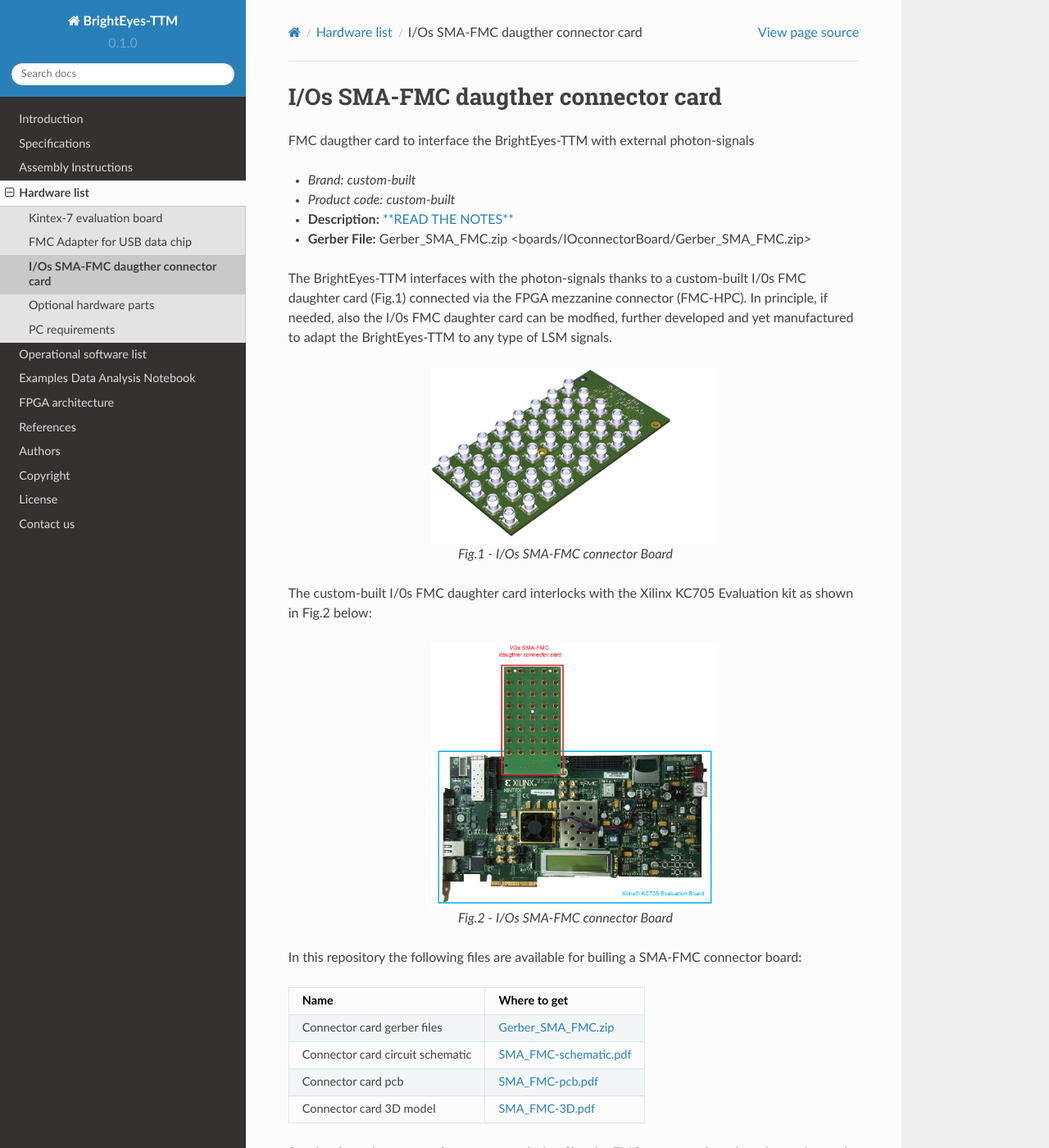
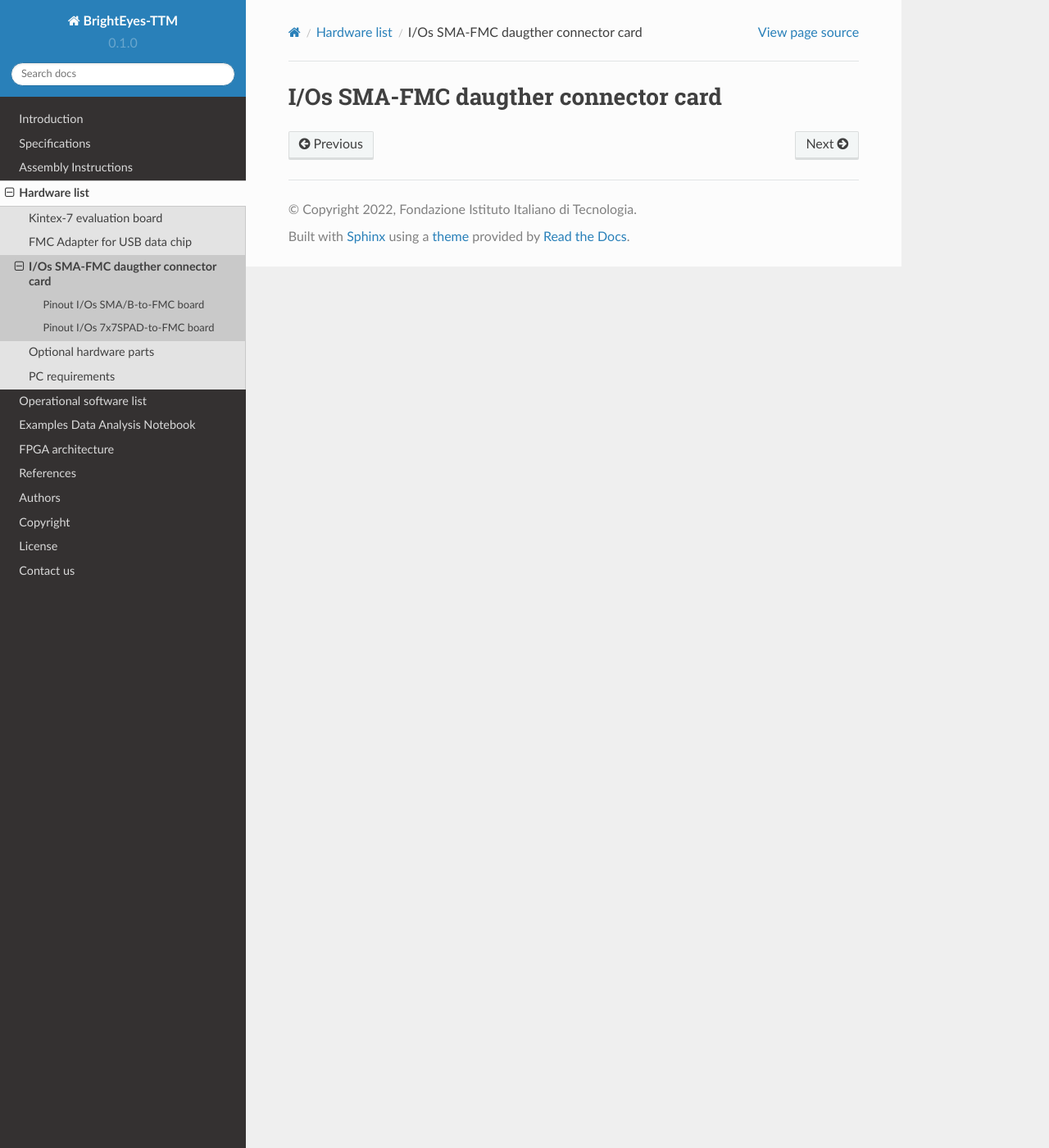
Before and after one commit to mattia-donato/BrightEyes-TTM-docs, a Sphinx documentation site: the page built from docs/source/IOConnectorBoard.md, in a window 1280 px wide and 1400 px high. Shown: the whole window at 82% size. Built offline with Sphinx 7.4.7 and the Read the Docs theme 2.0.0, drawn with Linux system fonts in a browser that asks for light colours; some of the changed text lies outside the part shown.

Commit message:
Update IOConnectorBoard.md

````diff
--- a/docs/source/IOConnectorBoard.md
+++ b/docs/source/IOConnectorBoard.md
@@ -1,165 +1,7 @@
 # I/Os SMA-FMC daugther connector card
 
-FMC daugther card to interface the BrightEyes-TTM with external photon-signals
-
-- *Brand:* *custom-built*
-- *Product code:* *custom-built*
-- **Description:** {doc}`**READ THE NOTES** <IOConnectorBoard>`
-- **Gerber File:** Gerber_SMA_FMC.zip \<boards/IOconnectorBoard/Gerber_SMA_FMC.zip>
-
-The BrightEyes-TTM interfaces with the photon-signals thanks to a custom-built I/0s FMC daughter card (Fig.1) connected via the FPGA mezzanine connector (FMC-HPC). In principle, if needed, also the I/0s FMC daughter card can be modfied, further developed and yet manufactured to adapt the BrightEyes-TTM to any type of LSM signals.
-
-:::{figure} img/SMA_FMC_IO_daughtercard.PNG
-:align: center
-:alt: I/Os SMA-FMC connector Board
-:width: 50%
-
-Fig.1 - I/Os SMA-FMC connector Board
-:::
-
-The custom-built I/0s FMC daughter card interlocks with the Xilinx KC705 Evaluation kit as shown in Fig.2 below:
-
-:::{figure} img/ConnectorBoard_connections.PNG
-:align: center
-:alt: ConnectorBoard_connections
-:width: 50%
-
-Fig.2 - I/Os SMA-FMC connector Board
-:::
-
-In this repository the following files are available for builing a SMA-FMC connector board:
-
-```{eval-rst}
-.. list-table::
-   :header-rows: 1
-
-   * - Name
-     - Where to get
-   * - Connector card gerber files
-     - `Gerber_SMA_FMC.zip </boards/IOconnectorBoard/Gerber_SMA_FMC.zip>`_
-   * - Connector card circuit schematic
-     - `SMA_FMC-schematic.pdf </boards/IOconnectorBoard/SMA_FMC-schematic.pdf>`_
-   * - Connector card pcb
-     - `SMA_FMC-pcb.pdf </boards/IOconnectorBoard/SMA_FMC-pcb.pdf>`_
-   * - Connector card 3D model
-     - `SMA_FMC-3D.pdf </boards/IOconnectorBoard/SMA_FMC-3D.pdf>`_
-
+```{toctree}
+:hidden:
+pinout5x5
+pinout7x7
 ```
-
-Starting from these general open-source design files the FMC connector board can be engineered for interfacing the TTM to any type of detectors or microscope setups.
-
-Check the tables below for the connection map:
-
-**Pinout synchronization**
-
-```{eval-rst}
-.. list-table::
-   :header-rows: 1
-
-   * - FPGA PIN (.xdc)
-     - SMA on IO connector Board
-   * - J11
-     - Frame
-   * - J12
-     - Laser SYNC
-   * - J13
-     - Pixel
-   * - J14
-     - Line
-```
-
-**Pinout channels**
-
-```{eval-rst}
-.. list-table::
-   :header-rows: 1
-
-   * - CH
-     - SMA on IO connector Board
-     - FMC-HPC
-     - FPGA (XDC)
-   * - CH1
-     - J2
-     - G21
-     - E19
-   * - CH2
-     - J7
-     - G22
-     - D19
-   * - CH3
-     - J30
-     - C10
-     - H30
-   * - CH4
-     - J10
-     - C11
-     - G30
-   * - CH5
-     - J24
-     - C14
-     - D29
-   * - CH6
-     - J8
-     - C15
-     - C30
-   * - CH7
-     - J33
-     - C18
-     - B28
-   * - CH8
-     - J28
-     - C19
-     - A28
-   * - CH9
-     - J37
-     - C26
-     - C19
-   * - CH10
-     - J16
-     - C27
-     - B19
-   * - CH11
-     - J5
-     - D11
-     - G29
-   * - CH12
-     - J34
-     - D12
-     - F30
-   * - CH13
-     - J19
-     - D14
-     - B30
-   * - CH14
-     - J9
-     - D15
-     - A30
-   * - CH15
-     - J13
-     - D17
-     - A25
-   * - CH16
-     - J23
-     - D18
-     - A26
-   * - CH17
-     - J22
-     - D23
-     - B22
-   * - CH18
-     - J27
-     - D24
-     - A22
-   * - CH19
-     - J32
-     - D26
-     - B18
-   * - CH20
-     - J11
-     - D27
-     - A18
-   * - CH21
-     - J25
-     - G9
-     - H26
-```
````
